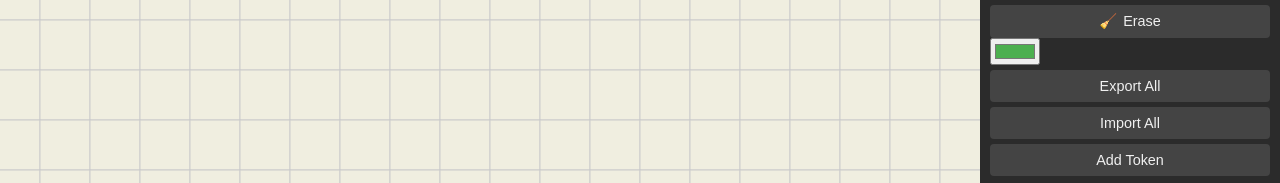
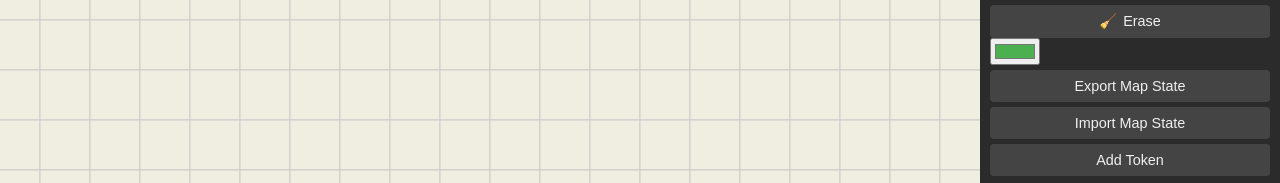
Before and after one commit to Illectrility/mapify, a plain HTML site: page index.html in a window 1280 px wide. Shown: the part 230-413 px from the top of the page. Drawn offline with Linux system fonts and the light colour scheme.

Commit message:
Update index.html

```diff
--- a/index.html
+++ b/index.html
@@ -85,8 +85,8 @@
       <button id="drawMode">Draw</button>
       <button id="eraseMode">Erase</button>
       <input type="color" id="colorPicker" value="#4CAF50">
-      <button id="exportAll">Export All</button>
-      <button id="importAllBtn">Import All</button>
+      <button id="exportAll">Export Map State</button>
+      <button id="importAllBtn">Import Map State</button>
       <input type="file" id="importAll" accept="application/json">
       <button id="addToken">Add Token</button>
       <div id="tokenList"></div>
```
